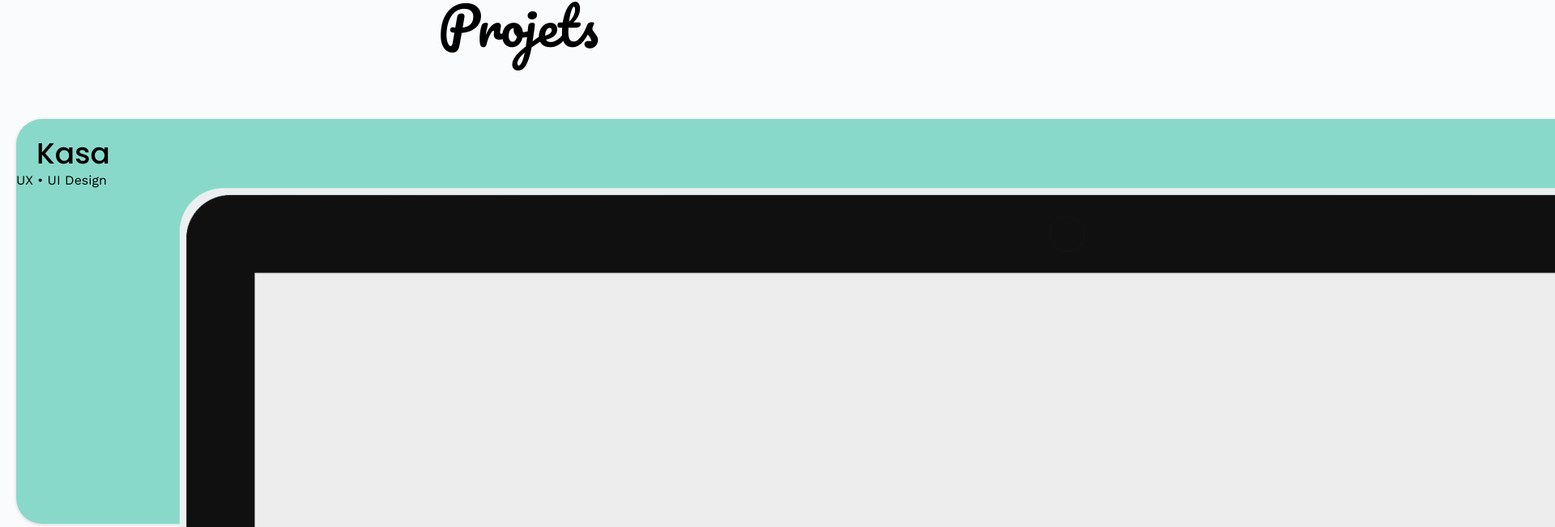
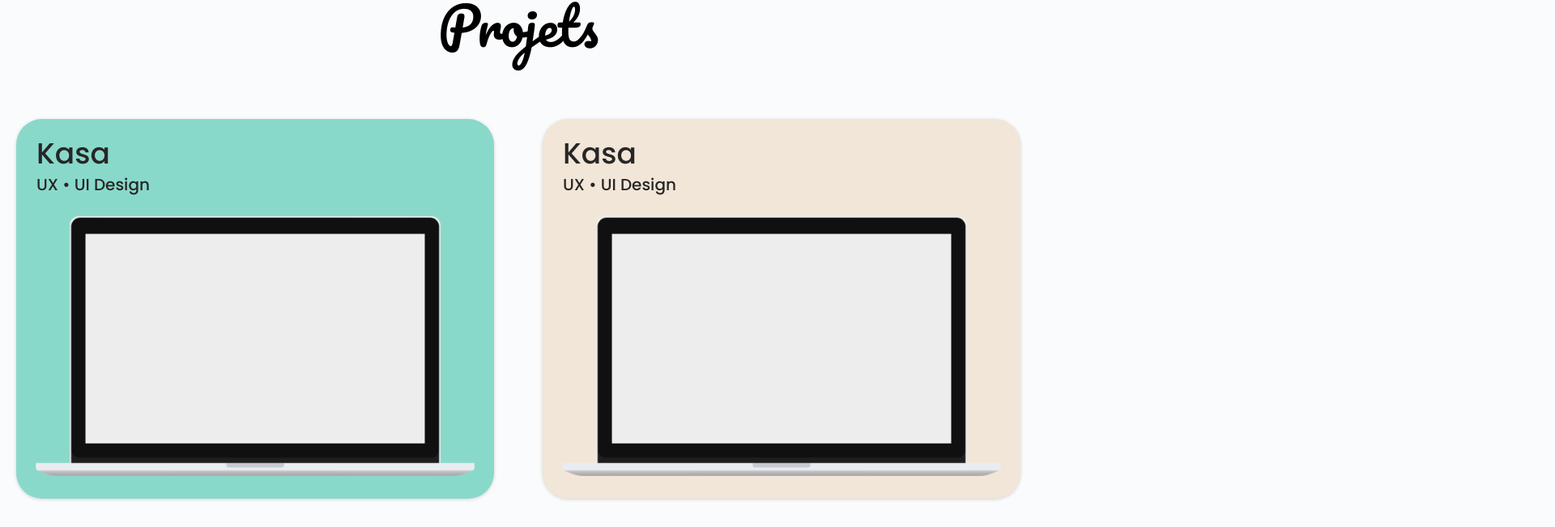
Before and after one commit to BetaPeche/MonPortfolio, a React (Vite) app: page / in a window 1280 px wide. Shown: the part 1465-2116 px from the top of the page at 81% size, 1920 px wide, since content can reach past the window. Built offline with nearby package versions, Linux system fonts and the light colour scheme.

Commit message:
Add style for h3, p and img card

```diff
--- a/src/styles/pages/_home.scss
+++ b/src/styles/pages/_home.scss
@@ -26,9 +26,21 @@
     grid-template-columns: repeat(2, 1fr);
     gap: 60px;
     .test {
-        height: 500px;
         width: 100%;
         border-radius: 32px;
         box-shadow: rgba(0, 0, 0, 0.16) 0px 1px 4px;
+        img {
+            width: 100%;
+            padding: 4%;
+            background-color: transparent;
+        }
+        p,
+        h3 {
+            color: #262626;
+        }
+        p {
+            @include font-poppins(20px, 500);
+            margin-left: 25px;
+        }
     }
 }
```
